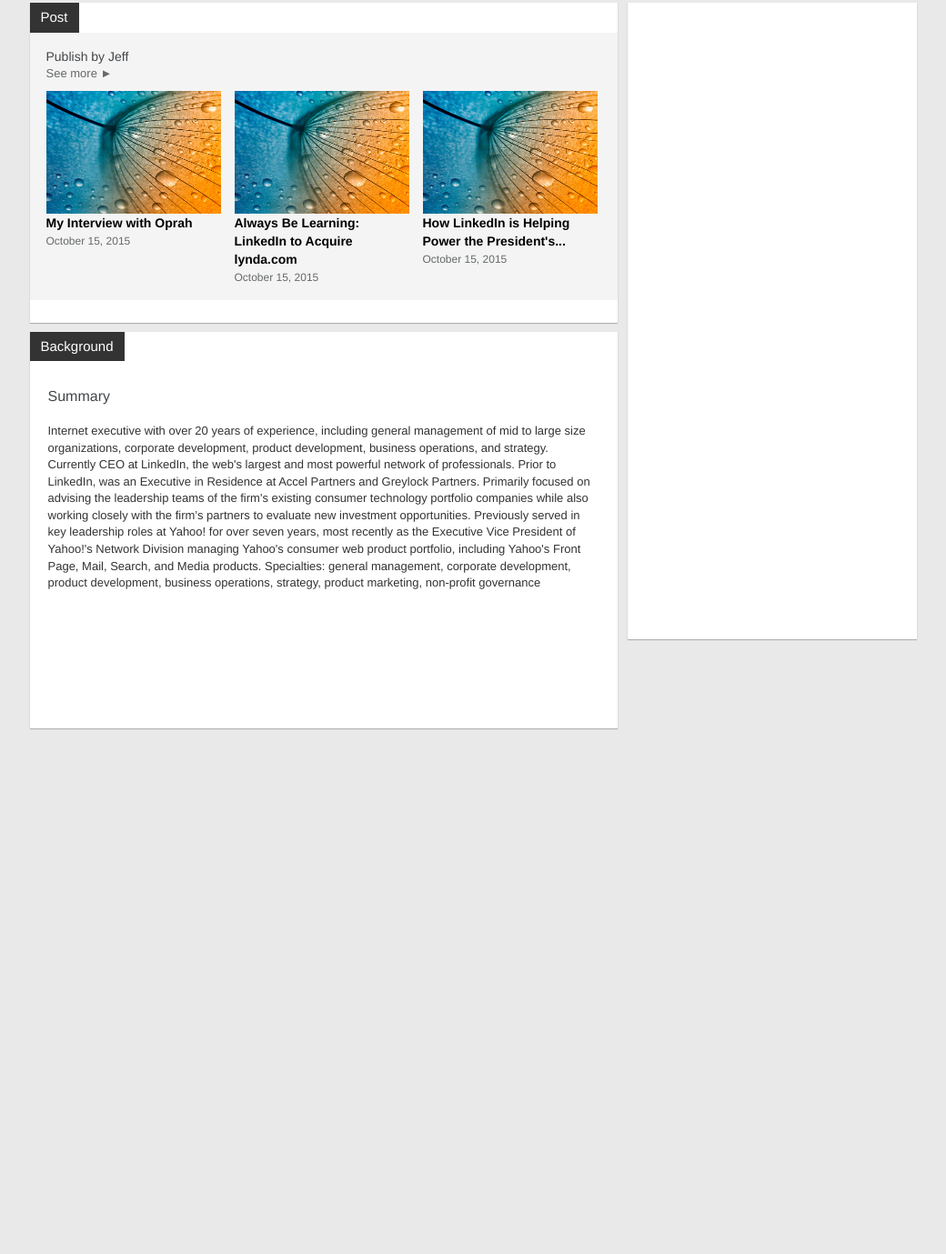
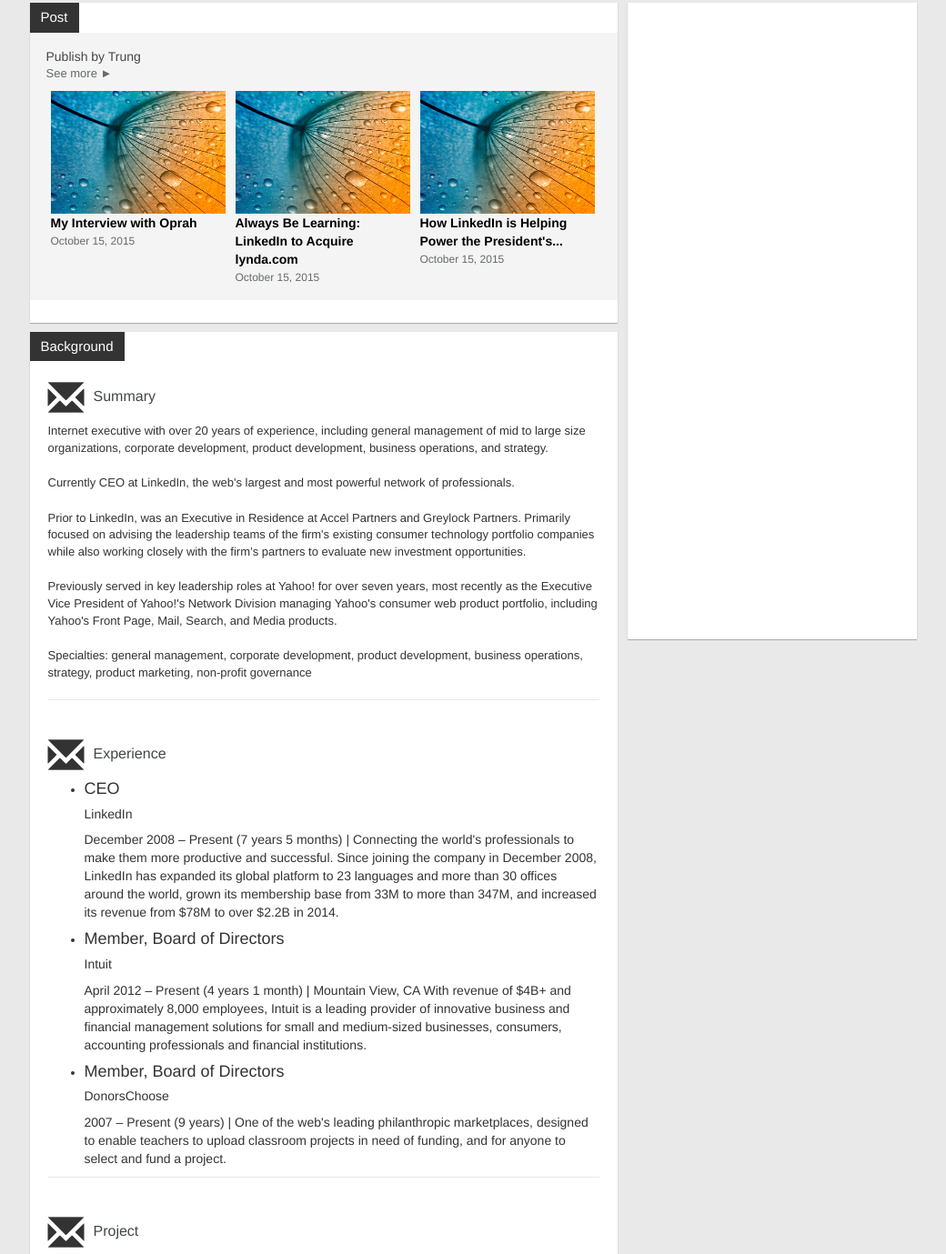
Before and after one commit to trungnguyen281/MidtermProject-LinkedIn, a plain HTML site: page index.html in a window 1280 px wide. Shown: the part 287-1666 px from the top of the page at 91% size, without its empty margins (120-1160 px from the left). Before the commit the page ends 1098 px from the top, so only its background shows below. Drawn offline with nearby package versions, Linux system fonts and the light colour scheme.

Commit message:
Update json
Post, exp

```diff
--- a/css/styles.css
+++ b/css/styles.css
@@ -211,17 +211,14 @@
 
 .post-with-image {
 	float: left;
-	width: 195px;
+	width: 203px;
 	min-height: 135px;
 	position: relative;
+	padding: 0 5px;
 }
 .post-with-image img {
 	width: 192px;
 	height: 135px;
-}
-
-.first-post {
-	margin-right: 12px;
 }
 
 .last-post {
@@ -272,4 +269,19 @@
 
 .container p {
 	font-size: 13px;
+	clear: both;
 }
+
+.header {
+	vertical-align: middle;
+}
+
+.icon {
+	font-size: 40px;
+	float: left;
+	margin-right: 10px;
+}
+
+.content {
+	border-bottom: 1px solid #e8e8e8;
+}
--- /dev/null
+++ b/database/experience.json
@@ -0,0 +1,23 @@
+[
+	{
+		"job": "CEO",
+		"companyname": "LinkedIn",
+		"time": "December 2008 – Present (7 years 5 months)",
+		"locate": "",
+		"detail": "Connecting the world's professionals to make them more productive and successful. Since joining the company in December 2008, LinkedIn has expanded its global platform to 23 languages and more than 30 offices around the world, grown its membership base from 33M to more than 347M, and increased its revenue from $78M to over $2.2B in 2014. "
+	},
+	{
+		"job": "Member, Board of Directors",
+		"companyname": "Intuit",
+		"time": "April 2012 – Present (4 years 1 month)",
+		"locate": "Mountain View, CA",
+		"detail": "With revenue of $4B+ and approximately 8,000 employees, Intuit is a leading provider of innovative business and financial management solutions for small and medium-sized businesses, consumers, accounting professionals and financial institutions."
+	},
+	{
+		"job": "Member, Board of Directors",
+		"companyname": "DonorsChoose",
+		"time": "2007 – Present (9 years)",
+		"locate": "",
+		"detail": "One of the web's leading philanthropic marketplaces, designed to enable teachers to upload classroom projects in need of funding, and for anyone to select and fund a project."
+	}
+]
--- /dev/null
+++ b/database/post.json
@@ -0,0 +1,22 @@
+[
+	{
+		"link": "",
+		"imgsrc": "img/profile.jpg",
+		"title": "My Interview with Oprah",
+		"publishat": "October 15, 2015"
+	},
+
+	{
+		"link": "",
+		"imgsrc": "img/profile.jpg",
+		"title": "Always Be Learning: LinkedIn to Acquire lynda.com",
+		"publishat": "October 15, 2015"
+	},
+
+	{
+		"link": "",
+		"imgsrc": "img/profile.jpg",
+		"title": "How LinkedIn is Helping Power the President's...",
+		"publishat": "October 15, 2015"
+	}
+]
--- /dev/null
+++ b/database/summary.json
@@ -0,0 +1,12 @@
+[
+	{
+		"content":
+		[
+			"Internet executive with over 20 years of experience, including general management of mid to large size organizations, corporate development, product development, business operations, and strategy.",
+			"Currently CEO at LinkedIn, the web's largest and most powerful network of professionals.",
+			"Prior to LinkedIn, was an Executive in Residence at Accel Partners and Greylock Partners. Primarily focused on advising the leadership teams of the firm's existing consumer technology portfolio companies while also working closely with the firm’s partners to evaluate new investment opportunities.",
+			"Previously served in key leadership roles at Yahoo! for over seven years, most recently as the Executive Vice President of Yahoo!'s Network Division managing Yahoo's consumer web product portfolio, including Yahoo's Front Page, Mail, Search, and Media products.",
+			"Specialties: general management, corporate development, product development, business operations, strategy, product marketing, non-profit governance"
+		]
+	}
+]
--- a/index.html
+++ b/index.html
@@ -66,26 +66,16 @@
 			<div class="card post">
 				<h2>Post</h2>
 				<div class="influencer-post">
-					<h4 class="influencer-header">Publish by Jeff</h4>
+					<h4 class="influencer-header">Publish by {{profile.firstname}}</h4>
 					<span class="see-more-action">
 						<a href="#">See more</a> &#9658
 					</span>
 					<div class="post-list">
 						<ul>
-							<li class="post-with-image first-post">
-								<a href=""><img src="img/profile.jpg"></a>
-								<div class="post-title"><a href="#">My Interview with Oprah</a></div>
-								<p class="publish-at">October 15, 2015</p>
-							</li>
-							<li class="post-with-image">
-								<a href=""><img src="img/profile.jpg"></a>
-								<div class="post-title"><a href="#">Always Be Learning: LinkedIn to Acquire lynda.com</a></div>
-								<p class="publish-at">October 15, 2015</p>
-							</li>
-							<li class="post-with-image last-post">
-								<a href=""><img src="img/profile.jpg"></a>
-								<div class="post-title"><a href="#">How LinkedIn is Helping Power the President's...</a></div>
-								<p class="publish-at">October 15, 2015</p>
+							<li ng-repeat="post in posts" class="post-with-image">
+								<a href=""><img src="{{post.imgsrc}}"></a>
+								<div class="post-title"><a href="#">{{post.title}}</a></div>
+								<p class="publish-at">{{post.publishat}}</p>
 							</li>
 						</ul>
 						<div style="clear: both"></div>
@@ -95,27 +85,51 @@
 			<div class="card background">
 				<h2>Background</h2>
 				<div id="summary-container" class="container">
-					<h3>Summary</h3>
-					<div class="summary-content">
-						<p>Internet executive with over 20 years of experience, including general management of mid to large size organizations, corporate development, product development, business operations, and strategy.
-
-Currently CEO at LinkedIn, the web's largest and most powerful network of professionals.
-
-Prior to LinkedIn, was an Executive in Residence at Accel Partners and Greylock Partners. Primarily focused on advising the leadership teams of the firm's existing consumer technology portfolio companies while also working closely with the firm’s partners to evaluate new investment opportunities.
-
-Previously served in key leadership roles at Yahoo! for over seven years, most recently as the Executive Vice President of Yahoo!'s Network Division managing Yahoo's consumer web product portfolio, including Yahoo's Front Page, Mail, Search, and Media products.
-
-Specialties: general management, corporate development, product development, business operations, strategy, product marketing, non-profit governance</p>
+					<div class="header">
+						<span class="glyphicon glyphicon-envelope icon"></span>
+						<h3>Summary</h3>
+					</div>
+					<div class="content">
+						<dd>
+							<dl ng-repeat="paragraph in summary.content">
+								<p>{{paragraph}}</p>
+							</dl>
+						</dd>
 					</div>
 				</div>
 				<div id="experience-container" class="container">
-
+					<div class="header">
+						<span class="glyphicon glyphicon-envelope icon"></span>
+						<h3>Experience</h3>
+					</div>
+					<div class="content">
+						<ul>
+							<li ng-repeat="experience in experiences">
+								<h4>{{experience.job}}</h4>
+								<h5>{{experience.companyname}}</h5>
+								<span class="time">{{experience.time}}</span> | <span class="locate">{{experience.locate}}</span>
+								<span class="detail">{{experience.detail}}</span>
+							</li>
+						</ul>
+					</div>
 				</div>
 				<div id="project-container" class="container">
-
+					<div class="header">
+						<span class="glyphicon glyphicon-envelope icon"></span>
+						<h3>Project</h3>
+					</div>
 				</div>
 				<div id="skills-container" class="container">
-
+					<div class="header">
+						<span class="glyphicon glyphicon-envelope icon"></span>
+						<h3>Skills</h3>
+					</div>
+				</div>
+				<div id="education-container" class="container">
+					<div class="header">
+						<span class="glyphicon glyphicon-envelope icon"></span>
+						<h3>Education</h3>
+					</div>
 				</div>
 			</div>
 		</div>
--- a/js/controllers.js
+++ b/js/controllers.js
@@ -4,4 +4,16 @@
 	$http.get('database/profile.json').success(function(data) {
 		$scope.profile = data[0];
 	});
+
+	$http.get('database/post.json').success(function(data) {
+		$scope.posts = data;
+	});
+
+	$http.get('database/summary.json').success(function(data) {
+		$scope.summary = data[0];
+	});
+
+	$http.get('database/experience.json').success(function(data) {
+		$scope.experiences = data;
+	});
 });
```
